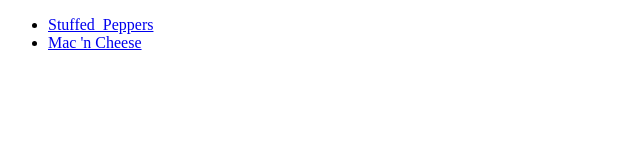
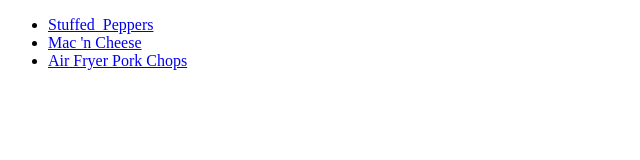
Before and after one commit to RafaelGervasio/odin-recipes, a plain HTML site: page index.html in a window 1280 px wide. Shown: the whole page, without its empty margins (0-640 px from the left). Drawn offline with Linux system fonts and the light colour scheme.

Commit message:
Finished Pork Chops and added it to Index

```diff
--- a/index.html
+++ b/index.html
@@ -9,6 +9,7 @@
     <ul>
         <li> <a href="recipes/stuffed_peppers.html"> Stuffed_Peppers </a> </li>
         <li><a href="recipes/mac-'n-cheese.html">Mac 'n Cheese</a></li>
+        <li> <a href="/recipes/air-fryer-pork-chops.html">Air Fryer Pork Chops</a> </li>
     </ul>
 </body>
 </html>
```
Also changed, not shown: images/air-fryer-pork-chops.jpg (added).
